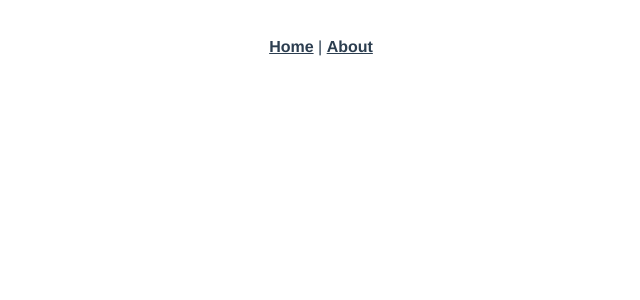
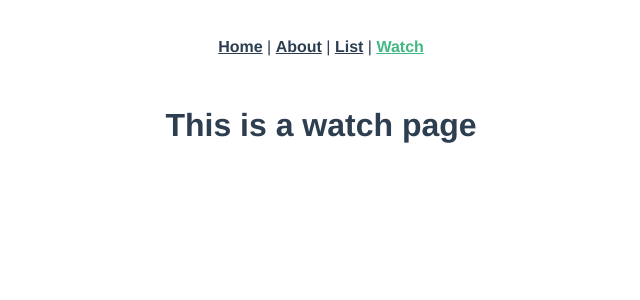
Before and after one commit to wsp-webben/youtube-frontend, a Vue app: page /watch in a window 1280 px wide. Shown: the top 300 px of the page, without its empty margins (319-959 px from the left). Built offline with nearby package versions, Linux system fonts and the light colour scheme.

Commit message:
added basic routing

```diff
--- a/src/App.vue
+++ b/src/App.vue
@@ -2,7 +2,9 @@
   <div id="app">
     <div id="nav">
       <router-link to="/">Home</router-link> |
-      <router-link to="/about">About</router-link>
+      <router-link to="/about">About</router-link> |
+      <router-link to="/list">List</router-link> |
+      <router-link to="/watch">Watch</router-link>
     </div>
     <router-view/>
   </div>
--- a/src/main.js
+++ b/src/main.js
@@ -3,6 +3,7 @@ import App from './App.vue';
 import router from './router';
 
 Vue.config.productionTip = false;
+// const API_KEY = 'AIzaSyBCk5upqbjRmGuxcP9FjUH2N_H8pefdIUs';
 
 new Vue({
   router,
--- a/src/router.js
+++ b/src/router.js
@@ -21,5 +21,19 @@ export default new Router({
       // which is lazy-loaded when the route is visited.
       component: () => import(/* webpackChunkName: "about" */ './views/About.vue'),
     },
+    {
+      path: '/index',
+      redirect: '/',
+    },
+    {
+      path: '/list',
+      name: 'list',
+      component: () => import(/* webpackChunkName: "list" */ './views/List.vue'),
+    },
+    {
+      path: '/watch',
+      name: 'watch',
+      component: () => import(/* webpackChunkName: "watch" */ './views/Watch.vue'),
+    },
   ],
 });
--- /dev/null
+++ b/src/views/List.vue
@@ -0,0 +1,5 @@
+<template>
+  <div class="list">
+    <h1>This is a list page</h1>
+  </div>
+</template>
--- /dev/null
+++ b/src/views/Watch.vue
@@ -0,0 +1,5 @@
+<template>
+  <div class="watch">
+    <h1>This is a watch page</h1>
+  </div>
+</template>
```
